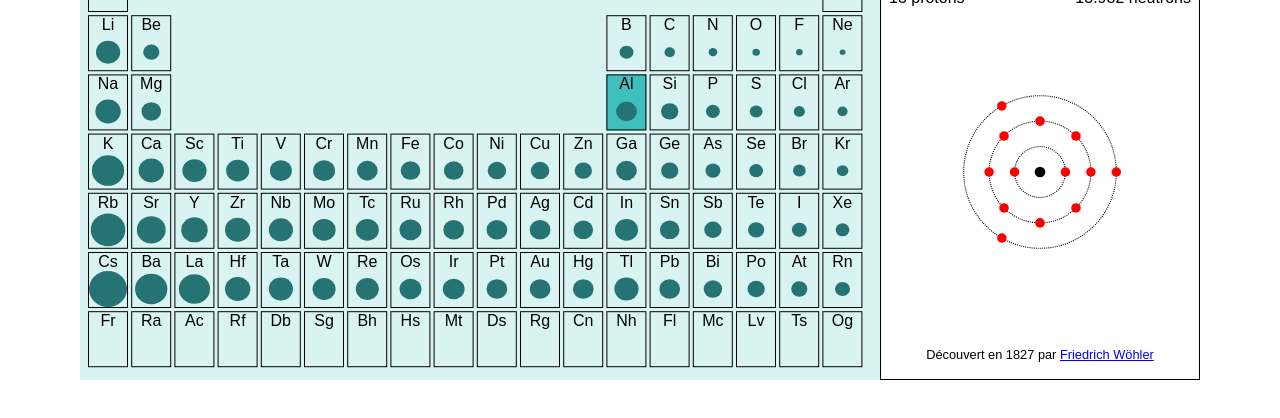
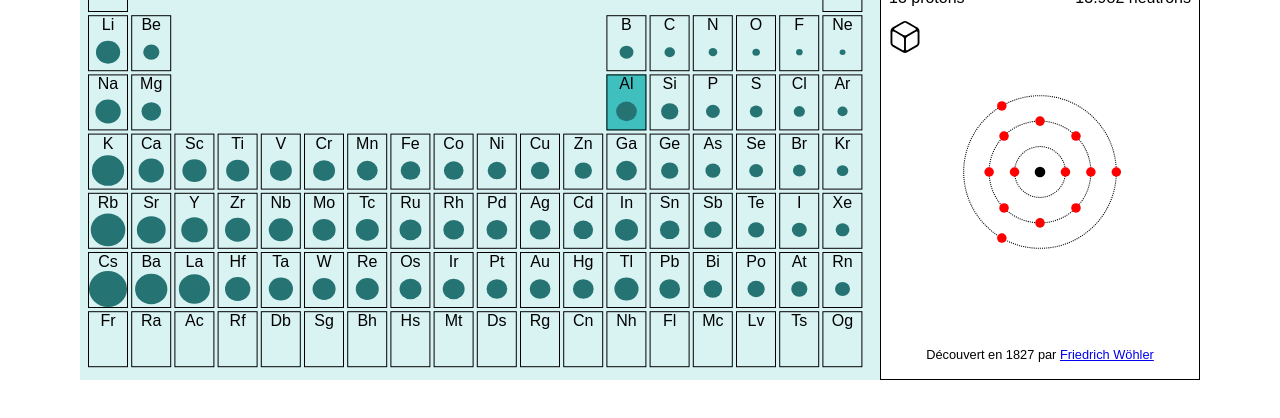
Before and after one commit to jlg-formation/dtv-juin-21, a website: page tableau-periodique/index.html in a window 1280 px wide. Shown: the part 60-478 px from the top of the page. Drawn offline with nearby package versions, Linux system fonts and the light colour scheme.

Commit message:
dev: added phase on detail

```diff
--- a/tableau-periodique/main.js
+++ b/tableau-periodique/main.js
@@ -99,6 +99,7 @@ function showElementDetail() {
     3
   )} neutrons </div>
   <div class="svg" title="${record.Element}">
+    <img class="phase" src="../assets/${record.Phase}.svg">
     <svg viewBox="-300 -300 600 600">
       <g>
   ${shells}
--- a/tableau-periodique/style.css
+++ b/tableau-periodique/style.css
@@ -74,6 +74,7 @@ div.title {
   padding: 0.5em;
 }
 .svg {
+  position: relative;
   grid-area: svg;
 }
 .footer {
@@ -100,3 +101,9 @@ circle.shell {
 .active {
   background-color: hsl(180, 50%, 50%);
 }
+
+img.phase {
+  position: absolute;
+  height: 3em;
+  padding: 0.5em;
+}
```
Also changed, not shown: assets/liq.svg (renamed from assets/liquid.svg).
